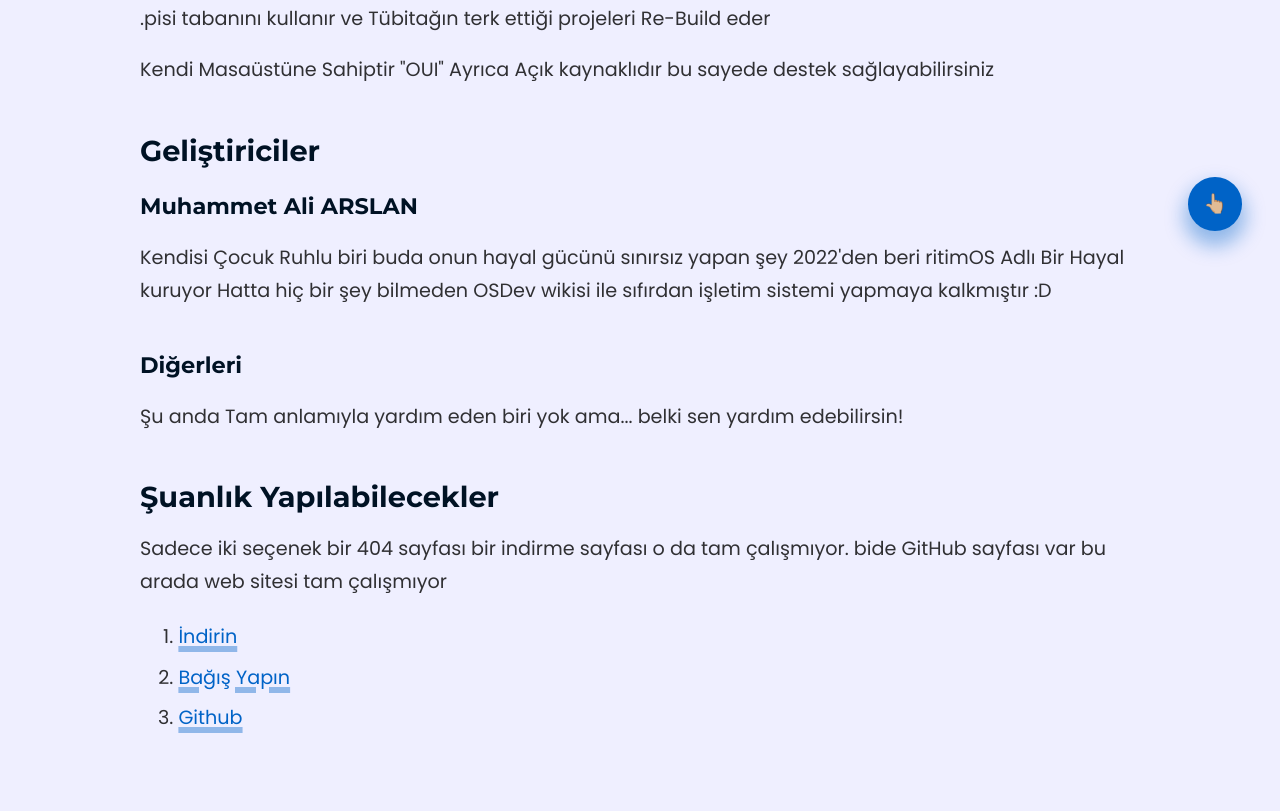
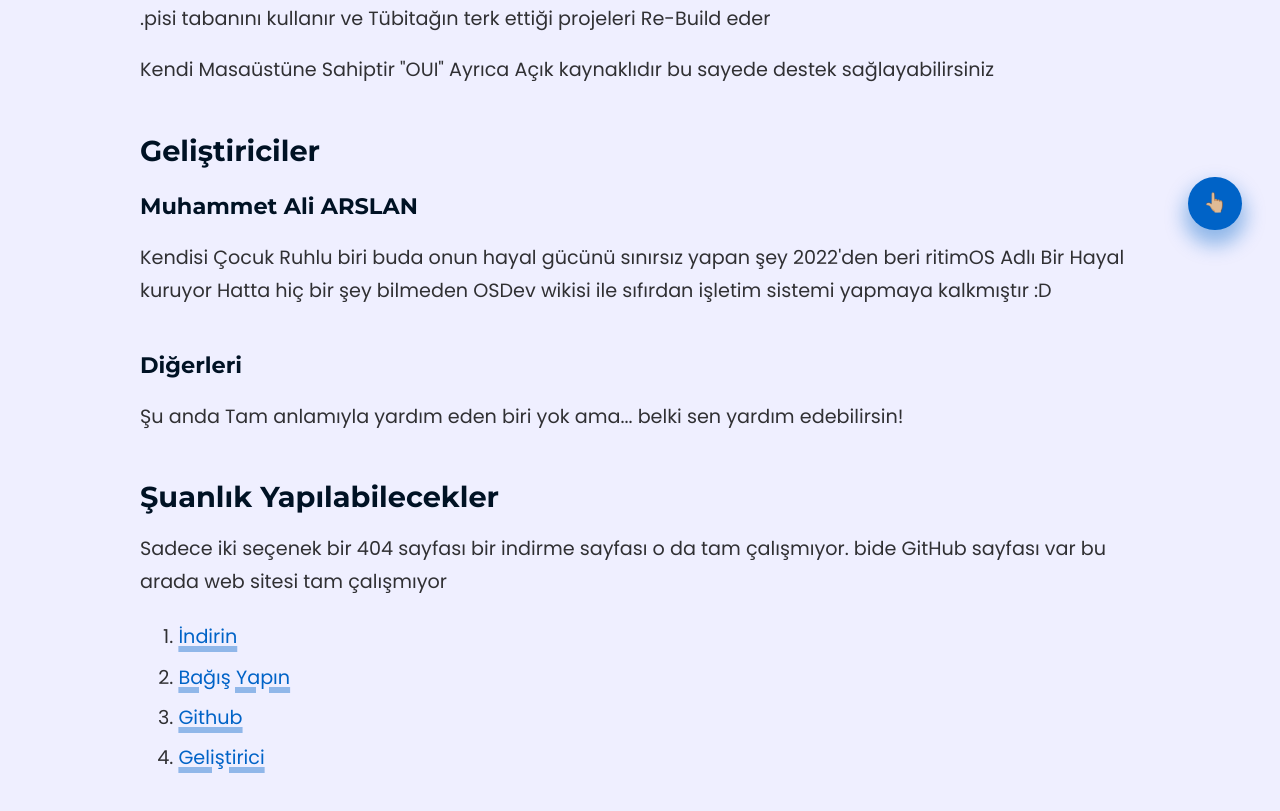
Before and after one commit to ritimOS/ritimOS.github.io, a plain HTML site: page index.html in a window 1280 px wide. Shown: the part 823-1634 px from the top of the page. Drawn offline with Linux system fonts and the light colour scheme.

Commit message:
yeni sayfa

```diff
--- a/index.html
+++ b/index.html
@@ -69,6 +69,9 @@
           <li>
             <a href="https://github.com/ritimOS" target="_blank">Github</a>
           </li>
+          <li>
+            <a href="404.html" target="_blank">Geliştirici</a>
+          </li>
         </ol>
       </main>
       <a id="back-to-top" href="#">👆🏼</a>
```
